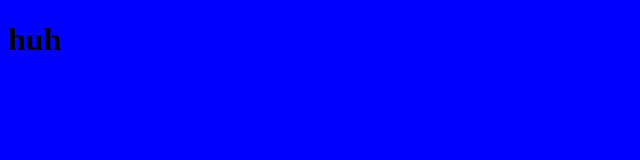
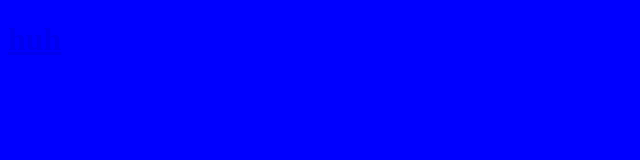
Before and after one commit to rkloepfer90/stuff, a plain HTML site: page index.html in a window 1280 px wide. Shown: the whole page, without its empty margins (0-640 px from the left). Drawn offline with Linux system fonts and the light colour scheme.

Commit message:
Update index.html

```diff
--- a/index.html
+++ b/index.html
@@ -10,7 +10,8 @@
 	</style>
 </head>
 <body>
-	<h1>huh</h1>
+	<h1><a href="/stuff/random.html">huh</a></h1>
+
 
 </body>
 </html>
```
